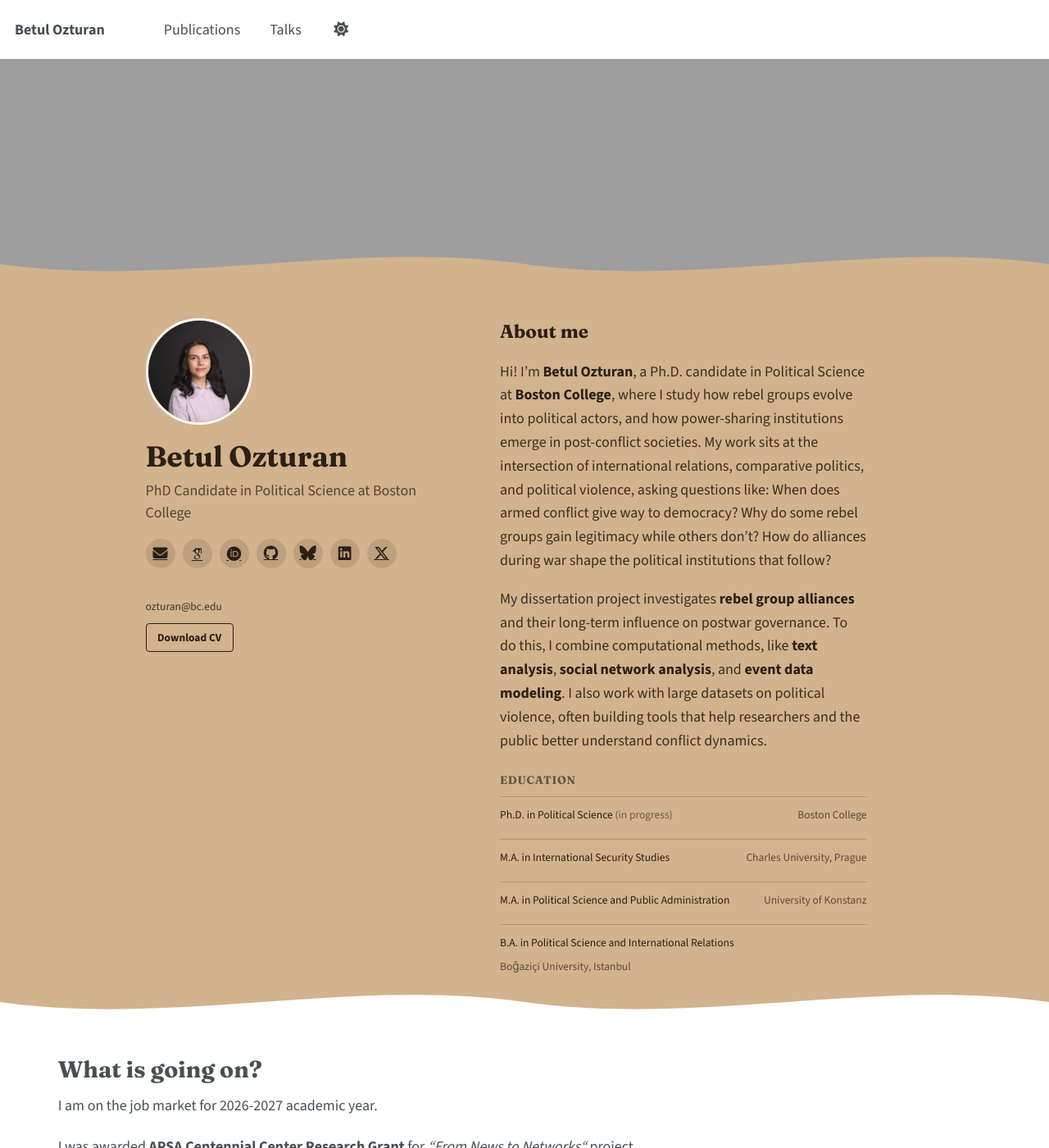
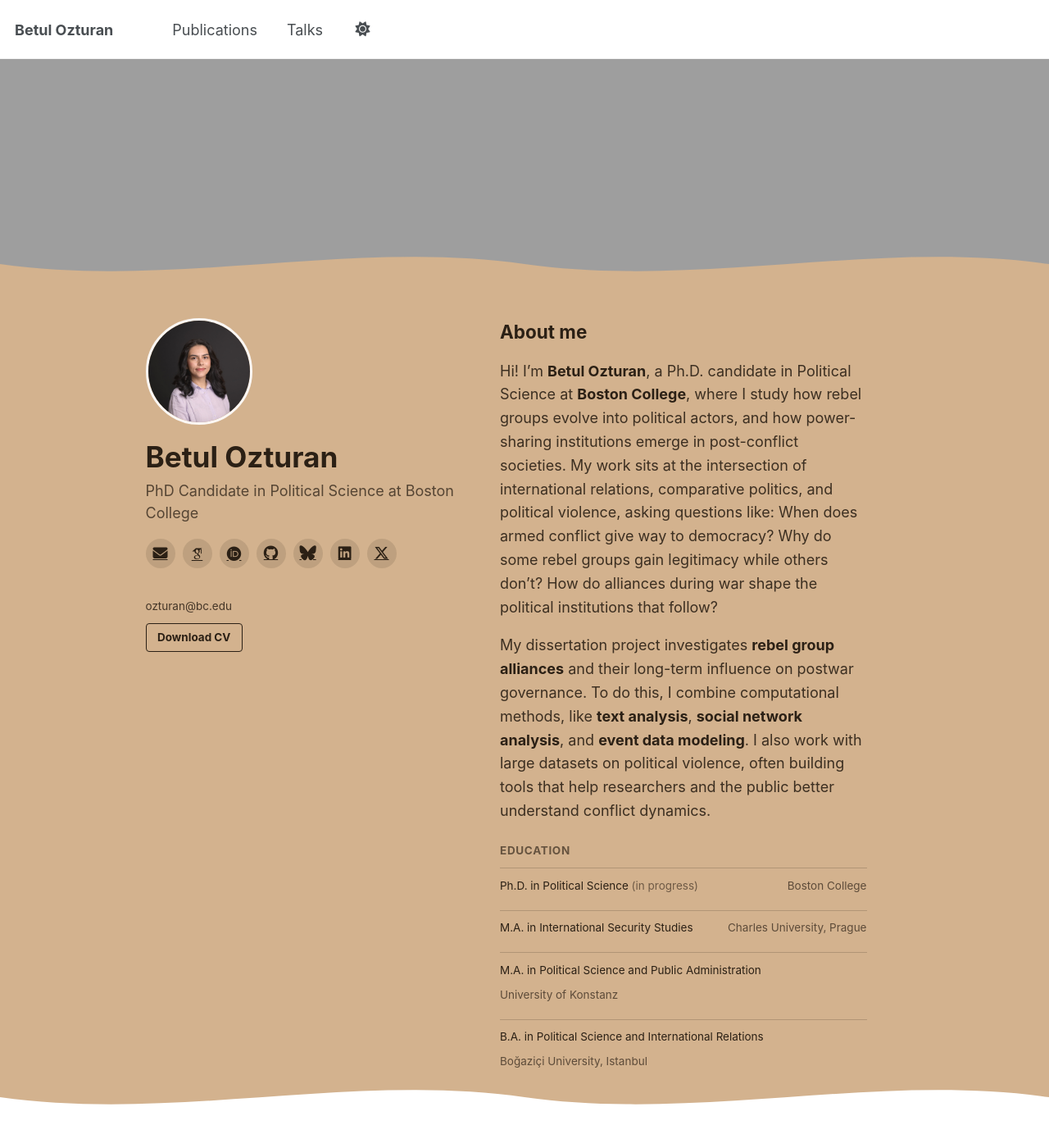
Before and after one commit to betulozturan/betulozturan.github.io, a Jekyll site: the page built from _pages/about.md, in a window 1280 px wide and 1400 px high. Shown: the whole window at 82% size. Built offline with Jekyll 4.4.1, drawn with Linux system fonts in a browser that asks for light colours; some web fonts are replaced.

Commit message:
Revert "Replace system font stack with Fraunces + Source Sans 3"
This reverts commit d973cc6ad673ab7fd2f1a632a374ba50307e2ada.

```diff
--- a/_includes/head/custom.html
+++ b/_includes/head/custom.html
@@ -12,11 +12,6 @@
 <meta name="theme-color" content="#ffffff"/>
 <link rel="stylesheet" href="{{ base_path }}/assets/css/academicons.css"/>
 
-<!-- Site fonts: Fraunces for headings, Source Sans 3 for body -->
-<link rel="preconnect" href="https://fonts.googleapis.com"/>
-<link rel="preconnect" href="https://fonts.gstatic.com" crossorigin/>
-<link href="https://fonts.googleapis.com/css2?family=Fraunces:wght@500;700&family=Source+Sans+3:wght@400;600;700&display=swap" rel="stylesheet"/>
-
 
 <!-- Support for MatJax -->
 <script src="https://cdnjs.cloudflare.com/polyfill/v3/polyfill.min.js?features=es6"></script>
--- a/_sass/custom.scss
+++ b/_sass/custom.scss
@@ -4,33 +4,6 @@
 
 $accent-color: #d3b28e;
 $hero-ink: #2b2015;
-
-$font-heading: "Fraunces", Georgia, "Times New Roman", serif;
-$font-body: "Source Sans 3", -apple-system, "San Francisco", "Roboto", "Segoe UI", Arial, sans-serif;
-
-/*
-   Fonts: Fraunces for headings, Source Sans 3 for body, replacing the
-   stock system-font stack. Overriding directly here (rather than the
-   $global-font-family / $header-font-family variables) since those
-   are already baked into earlier-imported partials by the time this
-   file compiles.
-   ========================================================================== */
-
-body {
-  font-family: $font-body;
-}
-
-h1, h2, h3, h4, h5, h6,
-.hero-profile__name,
-.hero-profile__section-title {
-  font-family: $font-heading;
-}
-
-.masthead__inner-wrap,
-.sidebar .author__name,
-.btn {
-  font-family: $font-body;
-}
 
 /*
    Masthead nav: let the nav fill the header so links stay visible
@@ -111,6 +84,7 @@ h1, h2, h3, h4, h5, h6,
 
 .hero-profile__name {
   color: $hero-ink;
+  font-family: $sans-serif-narrow;
   font-size: $type-size-2;
   margin: 0 0 0.2em;
 }
@@ -172,6 +146,7 @@ h1, h2, h3, h4, h5, h6,
 
 .hero-profile__section-title {
   color: $hero-ink;
+  font-family: $sans-serif-narrow;
   font-size: $type-size-4;
   font-weight: bold;
   margin: 0 0 0.75em;
```
